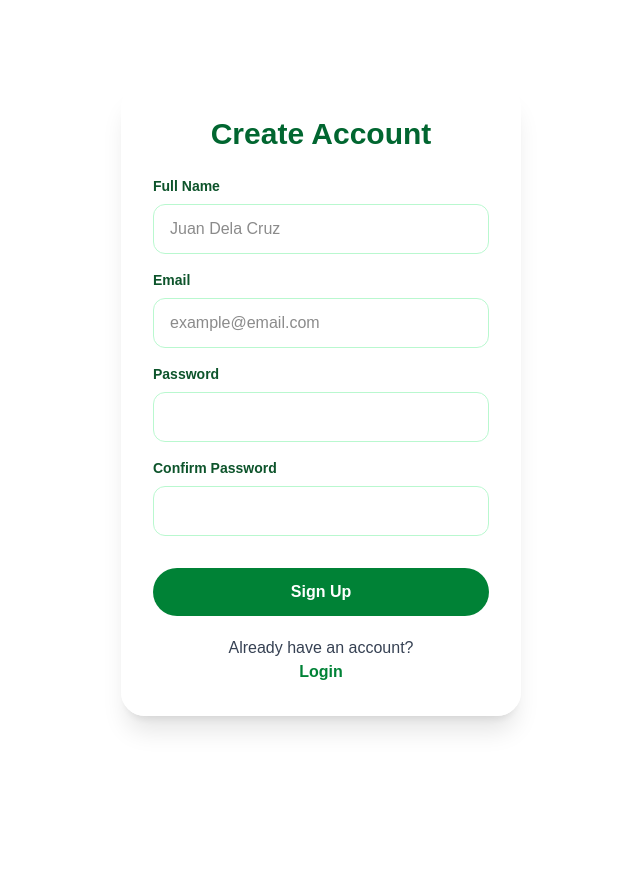
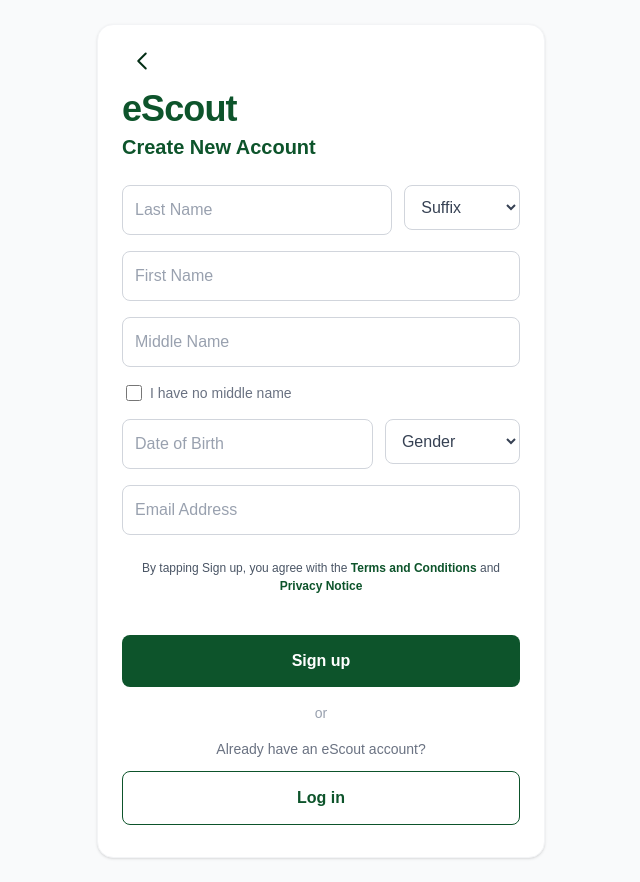
Before and after one commit to ictu-bsp/bsp-digital-platform, a Next.js app: page /signup in a window 1280 px wide. Shown: the whole page, without its empty margins (319-959 px from the left). Before the commit the page ends 800 px from the top, so only its background shows below. Built offline with nearby package versions, Linux system fonts and the light colour scheme.

Commit message:
feat: enhance signup page with form handling and validation

```diff
--- a/src/app/signup/page.tsx
+++ b/src/app/signup/page.tsx
@@ -1,87 +1,221 @@
 "use client";
 
+import { useState } from "react";
 import Link from "next/link";
 import { useRouter } from "next/navigation";
-import InputField from "@/components/InputField";
 
-export default function Signup() {
-
+export default function SignUpPage() {
   const router = useRouter();
 
-    function handleSubmit(e: React.FormEvent){
+  const [formData, setFormData] = useState({
+    lastName: "",
+    suffix: "",
+    firstName: "",
+    middleName: "",
+    noMiddleName: false,
+    dateOfBirth: "",
+    gender: "",
+    email: "",
+  });
 
+  const handleInputChange = (
+    e: React.ChangeEvent<HTMLInputElement | HTMLSelectElement>
+  ) => {
+    const { name, value, type } = e.target;
+    const fieldValue =
+      type === "checkbox" ? (e.target as HTMLInputElement).checked : value;
+
+    setFormData((prev) => ({
+      ...prev,
+      [name]: fieldValue,
+      ...(name === "noMiddleName" && fieldValue
+        ? { middleName: "" }
+        : {}),
+    }));
+  };
+
+  const handleSubmit = (e: React.FormEvent) => {
     e.preventDefault();
 
+    // You can access all field values inside the `formData` object here
+    console.log("Submitting account registration: ", formData);
+
     alert("Sign Up Successful!");
-
     router.push("/login");
-    }
+  };
 
   return (
+    <main className="flex min-h-screen items-center justify-center bg-white md:bg-gray-50 md:p-6">
+      <div className="w-full max-w-md bg-white px-6 pb-8 pt-4 md:rounded-2xl md:shadow-sm md:border md:border-gray-100">
+        {/* Top Navigation & Brand Header */}
+        <div className="mb-6">
+          <Link
+            href="/"
+            className="inline-flex h-10 w-10 items-center justify-center rounded-full text-green-950 transition-colors hover:bg-gray-100"
+            aria-label="Go back"
+          >
+            <svg xmlns="http://www.w3.org/2000/svg" fill="none" viewBox="0 0 24 24" strokeWidth={2} stroke="currentColor" className="h-6 w-6">
+              <path strokeLinecap="round" strokeLinejoin="round" d="M15.75 19.5L8.25 12l7.5-7.5" />
+            </svg>
+          </Link>
 
-        <main className="min-h-screen flex justify-center items-center">
+          <h1 className="mt-2 text-4xl font-extrabold tracking-tight text-green-900">
+            eScout
+          </h1>
+          <h2 className="mt-1 text-xl font-bold text-green-900">
+            Create New Account
+          </h2>
+        </div>
 
-            <form
-                onSubmit={handleSubmit}
-                className="bg-white/90 backdrop-blur-md rounded-3xl shadow-xl p-8 w-[400px]"
+
+        <form onSubmit={handleSubmit} className="space-y-4">
+
+          {/* Row 1: Last Name & Suffix Split */}
+          <div className="flex gap-3">
+            <div className="w-[70%]">
+              <input
+                type="text"
+                name="lastName"
+                placeholder="Last Name"
+                required
+                value={formData.lastName}
+                onChange={handleInputChange}
+                className="w-full rounded-lg border border-gray-300 p-3 text-base outline-none transition-all focus:border-green-900 focus:ring-1 focus:ring-green-900 placeholder:text-gray-400"
+              />
+            </div>
+            <div className="w-[30%]">
+              <select
+                name="suffix"
+                value={formData.suffix}
+                onChange={handleInputChange}
+                className="w-full rounded-lg border border-gray-300 p-3 text-base bg-white outline-none transition-all focus:border-green-900 focus:ring-1 focus:ring-green-900 text-gray-700"
               >
+                <option value="" disabled hidden>Suffix</option>
+                <option value="Jr.">Jr.</option>
+                <option value="Sr.">Sr.</option>
+                <option value="I">I</option>
+                <option value="II">II</option>
+                <option value="III">III</option>
+                <option value="IV">IV</option>
+              </select>
+            </div>
+          </div>
 
-                <h1 className="text-3xl font-bold text-green-800 mb-6 text-center">
-                    Create Account
-                </h1>
+          <div>
+            <input
+              type="text"
+              name="firstName"
+              placeholder="First Name"
+              required
+              value={formData.firstName}
+              onChange={handleInputChange}
+              className="w-full rounded-lg border border-gray-300 p-3 text-base outline-none transition-all focus:border-green-900 focus:ring-1 focus:ring-green-900 placeholder:text-gray-400"
+            />
+          </div>
 
-                <InputField
-                    label="Full Name"
-                    placeholder="Juan Dela Cruz"
+          <div>
+            <input
+              type="text"
+              name="middleName"
+              placeholder="Middle Name"
+              required={!formData.noMiddleName}
+              disabled={formData.noMiddleName}
+              value={formData.middleName}
+              onChange={handleInputChange}
+              className="w-full rounded-lg border border-gray-300 p-3 text-base outline-none transition-all focus:border-green-900 focus:ring-1 focus:ring-green-900 placeholder:text-gray-400 disabled:bg-gray-100 disabled:text-gray-400 disabled:cursor-not-allowed"
             />
+          </div>
 
-                <InputField
-                    label="Email"
+          <div className="flex items-center gap-2 pl-1">
+            <input
+              type="checkbox"
+              id="noMiddleName"
+              name="noMiddleName"
+              checked={formData.noMiddleName}
+              onChange={handleInputChange}
+              className="h-4 w-4 rounded border-gray-300 text-green-900 focus:ring-green-900 accent-green-900"
+            />
+            <label htmlFor="noMiddleName" className="text-sm text-gray-500 select-none">
+              I have no middle name
+            </label>
+          </div>
+
+          <div className="flex gap-3">
+            <div className="w-[65%]">
+              <input
+                type="text"
+                name="dateOfBirth"
+                placeholder="Date of Birth"
+                required
+                onFocus={(e) => (e.target.type = "date")}
+                onBlur={(e) => !e.target.value && (e.target.type = "text")}
+                value={formData.dateOfBirth}
+                onChange={handleInputChange}
+                className="w-full rounded-lg border border-gray-300 p-3 text-base outline-none transition-all focus:border-green-900 focus:ring-1 focus:ring-green-900 placeholder:text-gray-400"
+              />
+            </div>
+            <div className="w-[35%]">
+              <select
+                name="gender"
+                required
+                value={formData.gender}
+                onChange={handleInputChange}
+                className="w-full rounded-lg border border-gray-300 p-3 text-base bg-white outline-none transition-all focus:border-green-900 focus:ring-1 focus:ring-green-900 text-gray-700"
+              >
+                <option value="" disabled hidden>Gender</option>
+                <option value="Male">Male</option>
+                <option value="Female">Female</option>
+                <option value="Other">Other</option>
+              </select>
+            </div>
+          </div>
+
+          <div>
+            <input
               type="email"
-                    placeholder="example@email.com"
+              name="email"
+              placeholder="Email Address"
+              required
+              value={formData.email}
+              onChange={handleInputChange}
+              className="w-full rounded-lg border border-gray-300 p-3 text-base outline-none transition-all focus:border-green-900 focus:ring-1 focus:ring-green-900 placeholder:text-gray-400"
             />
+          </div>
 
-                <InputField
-                    label="Password"
-                    type="password"
-                />
+          <div className="py-2 text-center text-xs text-gray-600 leading-normal px-4">
+            By tapping Sign up, you agree with the{" "}
+            <Link href="/terms" className="font-bold text-green-900 hover:underline">
+              Terms and Conditions
+            </Link>{" "}
+            and{" "}
+            <Link href="/privacy" className="font-bold text-green-900 hover:underline">
+              Privacy Notice
+            </Link>
+          </div>
 
-                <InputField
-                    label="Confirm Password"
-                    type="password"
-                />
-
+          <div className="space-y-4 pt-4">
             <button
-                    className="
-                        mt-4
-                        w-full
-                        rounded-full
-                        bg-green-700
-                        py-3
-                        text-white
-                        font-bold
-                        hover:bg-green-800
-                        transition
-                    "
+              type="submit"
+              className="w-full rounded-lg bg-green-900 py-3.5 text-center font-bold text-white transition-colors hover:bg-green-950 focus:outline-none focus:ring-4 focus:ring-green-300"
             >
-                    Sign Up
+              Sign up
             </button>
 
-                <p className="text-center mt-5 text-gray-700">
-                    Already have an account?
-                </p>
+            <div className="text-center text-sm text-gray-400">or</div>
 
+            <div className="text-center space-y-3">
+              <p className="text-sm text-gray-500">Already have an eScout account?</p>
               <Link
                 href="/login"
-                    className="block text-center text-green-700 font-semibold hover:underline"
+                className="block w-full rounded-lg border border-green-900 bg-white py-3.5 text-center font-bold text-green-900 transition-colors hover:bg-green-50 focus:outline-none focus:ring-4 focus:ring-green-100"
               >
-                    Login
+                Log in
               </Link>
+            </div>
+          </div>
 
         </form>
-
+      </div>
     </main>
-
   );
-
 }
```
Lines whose indentation alone changed are shown as unchanged.
